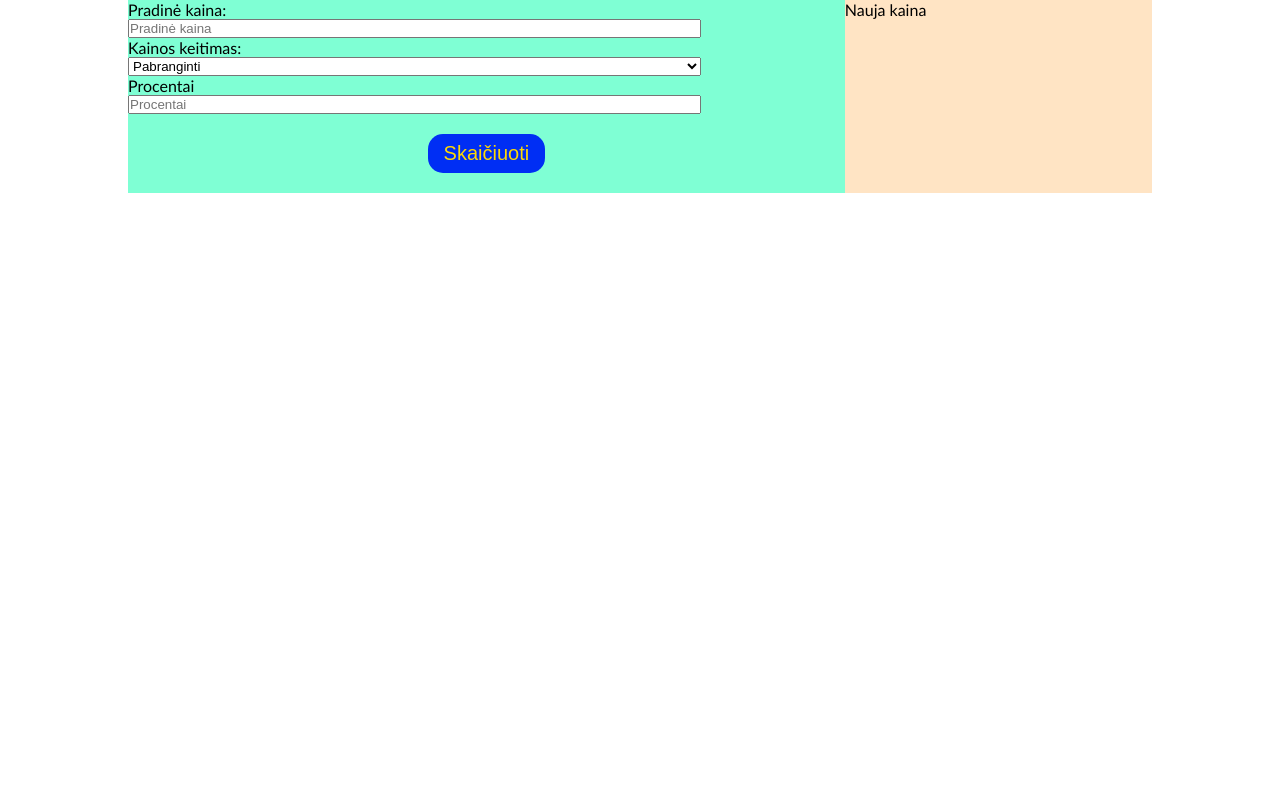
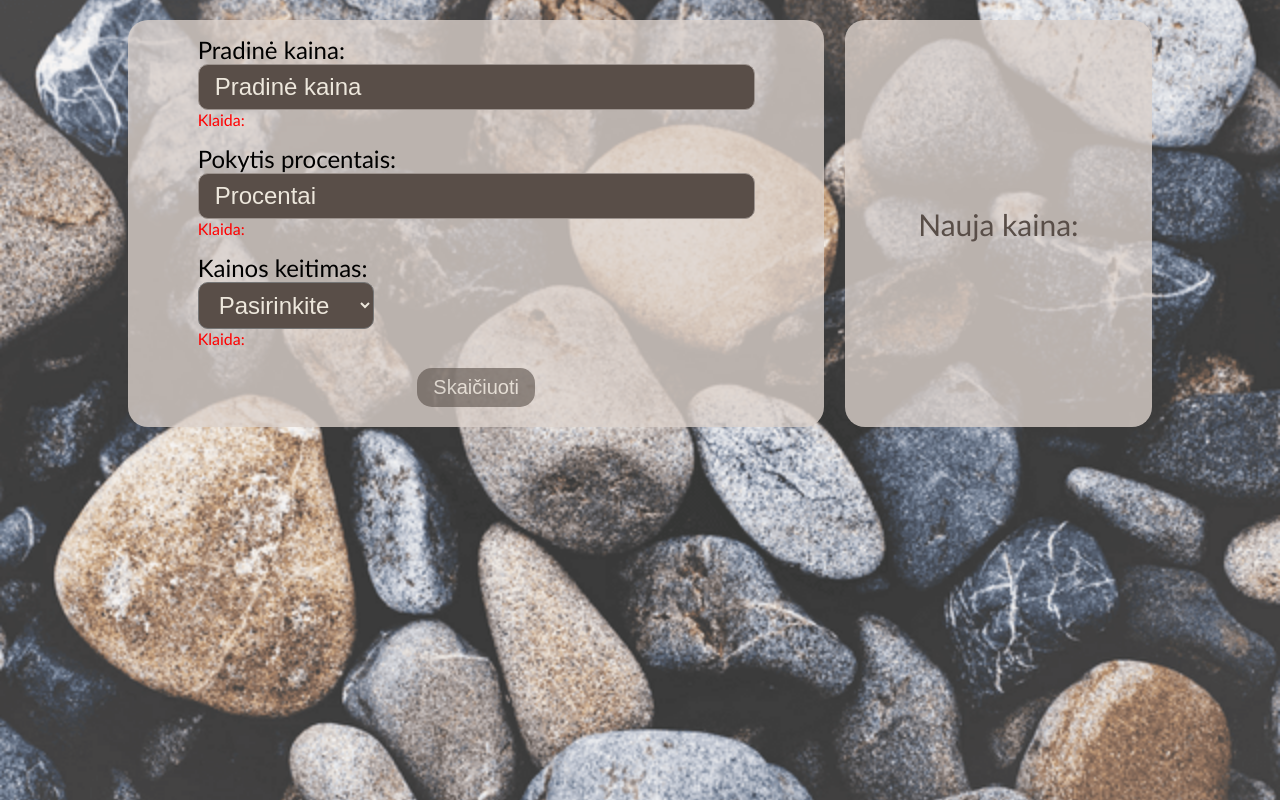
Before and after one commit to AgneKal/priceCalculator, a website: page index.html in a window 1280 px wide. Drawn offline with Linux system fonts and the light colour scheme.

Commit message:
html + css

```diff
--- a/css/style.css
+++ b/css/style.css
@@ -10,21 +10,51 @@ body {
     font-family: 'Gill Sans', 'Gill Sans MT', Calibri, 'Trebuchet MS', sans-serif;
     display: flex;
     justify-content: center;
+    background-image: url(../Grey_Set7_12.webp);
+    background-repeat: none;
+    background-position: center;
+    background-attachment: fixed;
+    background-size: cover;
 }
 
 .container {
-background-color: beige;
     width: 80%;
+    margin-top: 20px;
     display: flex;
-    justify-content: center;
+    justify-content: space-between;
+
 }
 
 #left-side{
-    background-color: aquamarine;
-    width: 70%;
+    background-color: #dcd2ccca;
+    width: 68%;
     display: flex;
     flex-direction: column;
     justify-content: center;
+    align-items: center;
+    border: 0 solid;
+    border-radius: 20px;
+    font-size: 24px;
+}
+
+input {
+    font-size: 24px;
+    background-color: #594E48;
+    border: 1px solid #9c938e;
+    color: #EDE7DC;
+    border-radius: 10px;
+    padding: 8px 16px;
+
+}
+
+input::placeholder {
+    font-size: 24px;
+    color: white;
+    color: #EDE7DC;
+}
+
+input:focus {
+    outline: none;
 }
 
 .current-price{
@@ -33,22 +63,43 @@ background-color: beige;
     width: 80%;
 }
 
-label{
+label {
+    margin-top: 15px;
+
 
 }
 
+
 .error{
-
+    visibility: visible;
+    font-size: 16px;
+    color: red;
 }
 
-.change {
+.error > span {
+    color: red;
+    font-size: 16px;
+}
+
+.change-direction {
     display: flex;
     flex-direction: column;
     width: 80%;
 }
 
+select {
+    margin-right: auto;
+    font-size: 24px;
+    color: #EDE7DC;
+    background-color: #594E48;
+    padding: 8px 16px;
+    border-radius: 10px;
+
+}
+
 option {
-
+    font-size: 24px;
+    color: #EDE7DC;
 }
 
 .percent {
@@ -58,20 +109,46 @@ option {
 }
 
 .btn {
-    background-color: #002EF4;
+    background-color: #594E48;
     margin: 20px auto;
-    border: 0 solid #002EF4;
+    border: 0 solid;
     border-radius: 15px;
     font-size: 20px;
     padding: 8px 16px;
-    color: #FDD806;
+    color: #EDE7DC;
+}
+
+.disabled {
+    opacity: 0.6;
+    cursor: not-allowed;
 }
 
 #right-side {
-    background-color: bisque;
+    background-color: #dcd2ccca;
     width: 30%;
+    display: flex;
+    flex-direction: column;
+    justify-content: center;
+    align-items: center;
+    border: 0 solid;
+    border-radius: 20px;
 }
 
-.new-price {
+.new-price-holder {
+    font-size: 30px;
+    color: #594E48;
+    display: flex;
+    flex-direction: column;
+}
 
+.new-price-down {
+    color: darkgreen;
+    align-self: center;
+    font-size: 40px;
 }
+
+.new-price-up {
+    color: darkred;
+    align-self: center;
+    font-size: 40px;
+}
--- a/index.html
+++ b/index.html
@@ -24,25 +24,26 @@
             <div class="current-price">
                 <label for="">Pradinė kaina:</label>
                 <input type="text" placeholder="Pradinė kaina">
-                <p class="error"></p>
+                <p class="error">Klaida: <span id="price-error"></span></p>
             </div>
-            <div class="change">
+            <div class="percent">
+                <label for="">Pokytis procentais:</label>
+                <input type="text" placeholder="Procentai">
+                <p class="error">Klaida: <span id="percent-error"></span></p>
+            </div>
+            <div class="change-direction">
                 <label for="">Kainos keitimas:</label>
                 <select>
-                    <option value="+">Pabranginti</option>
-                    <option value="-">Atpiginti</option>
+                    <option value="" disabled selected>Pasirinkite</option>
+                    <option value="minus">Atpiginti</option>
+                    <option value="plus">Pabranginti</option>
                 </select>
-                <p class="error"></p>
+                <p class="error">Klaida: <span id="change-error"></span></p>
             </div>
-            <div class="percent">
-                <label for="">Procentai</label>
-                <input type="text" placeholder="Procentai">
-                <p class="error"></p>
-            </div>
-            <button class="btn">Skaičiuoti</button>
+            <button class="btn disabled">Skaičiuoti</button>
         </div>
         <div id="right-side">
-            <div class="new-price">Nauja kaina</div>
+            <div class="new-price-holder">Nauja kaina: <span id="new-price"></span></div>
         </div>
 
     </div>
```
Also changed, not shown: Grey_Set7_12.webp (added), OliveGreen07.png (added), mint2.png (added), 1 other file.
